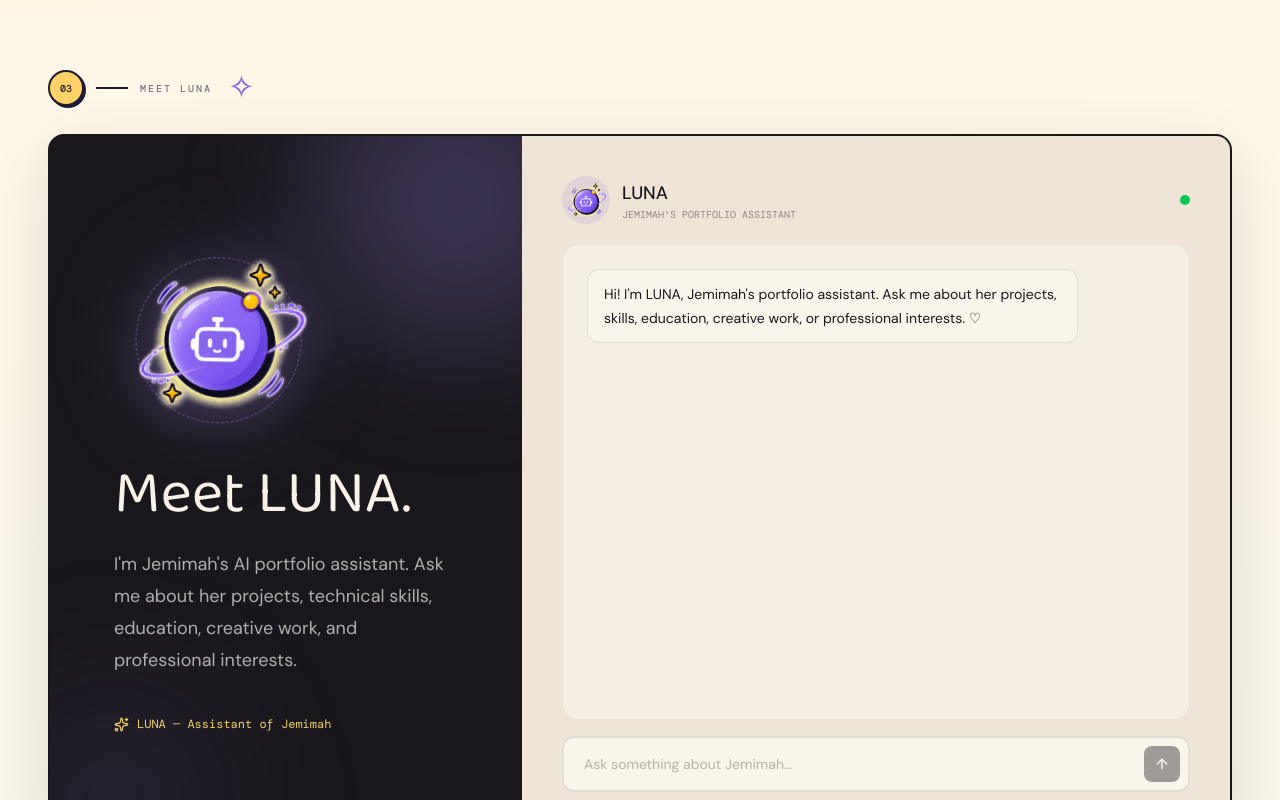
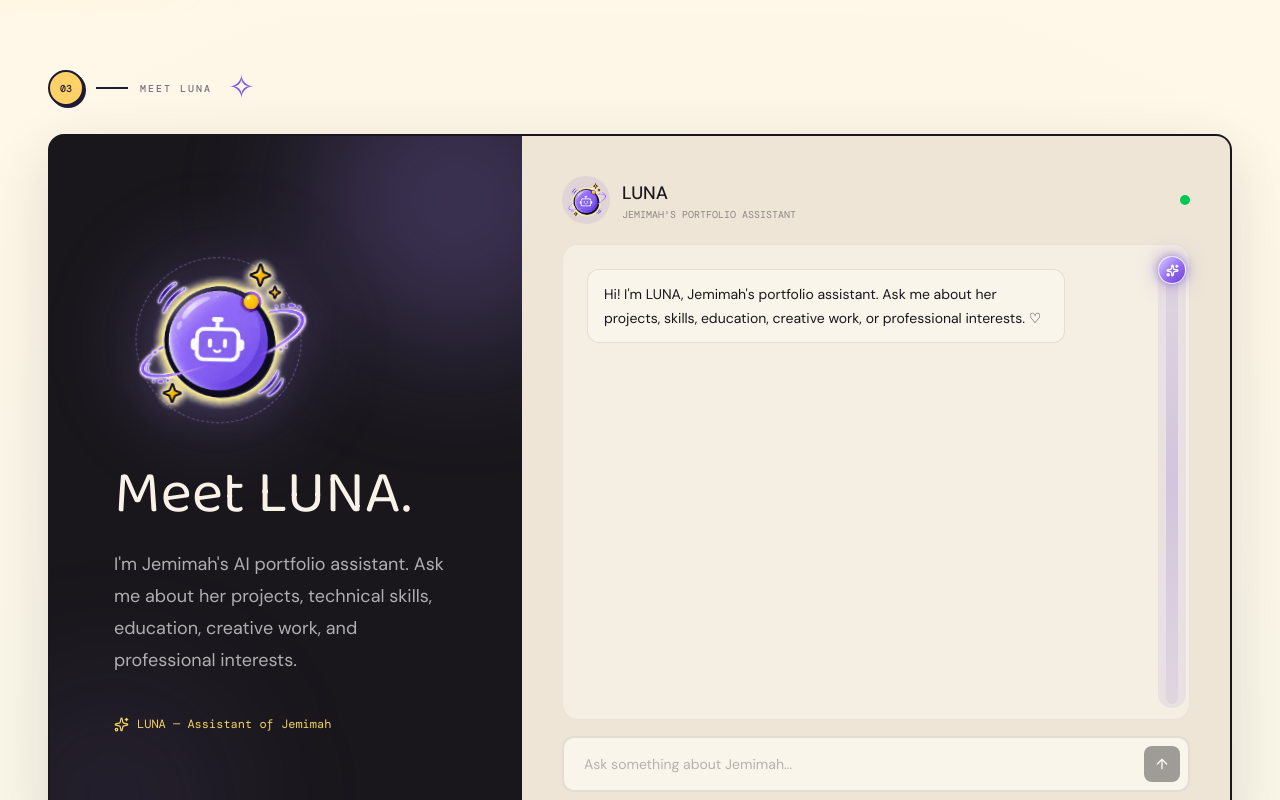
Before and after one commit to Jemimah000/jemimah-portfolio, a React (Vite) app: page / in a window 1280 px wide. Shown: the part 3520-4320 px from the top of the page. Built offline with nearby package versions, Linux system fonts and the light colour scheme; no server answers; a web font is replaced by a local one.

Commit message:
kept scroll bar in

```diff
--- a/src/App.tsx
+++ b/src/App.tsx
@@ -33,7 +33,7 @@ function App() {
     });
   }, []);
 
-  // Hide the floating button while the LUNA section is visible.
+// Hide the floating LUNA button only while the LUNA section is visible.
 useEffect(() => {
   const lunaSection = document.getElementById("ask-luna");
 
@@ -44,7 +44,7 @@ function App() {
       setIsLunaVisible(entry.isIntersecting);
     },
     {
-        threshold: 0.15,
+      threshold: 0,
     }
   );
 
--- a/src/components/ai/ChatMessage.tsx
+++ b/src/components/ai/ChatMessage.tsx
@@ -1,3 +1,4 @@
+
 type ChatMessageProps = {
   role: "user" | "assistant";
   content: string;
@@ -10,9 +11,13 @@ export default function ChatMessage({
   const isUser = role === "user";
 
   return (
-    <div className={`flex ${isUser ? "justify-end" : "justify-start"}`}>
+    <div
+      className={`flex w-full min-w-0 ${
+        isUser ? "justify-end" : "justify-start"
+      }`}
+    >
       <div
-        className={`max-w-[85%] rounded-xl border px-4 py-3 text-sm leading-6 ${
+        className={`min-w-0 max-w-[85%] break-words whitespace-pre-wrap rounded-xl border px-4 py-3 text-sm leading-6 ${
           isUser
             ? "border-[#8c70d0] bg-[#8c70d0] text-white"
             : "border-[#19171c]/10 bg-[#faf5eb]"
--- a/src/components/ai/LunaAssistant.tsx
+++ b/src/components/ai/LunaAssistant.tsx
@@ -1,5 +1,12 @@
+
 import { Sparkles } from "lucide-react";
-import { useEffect, useRef, useState } from "react";
+import {
+  useCallback,
+  useEffect,
+  useRef,
+  useState,
+} from "react";
+import type { PointerEvent as ReactPointerEvent } from "react";
 import SectionLabel from "../common/SectionLabel";
 import ChatInput from "./ChatInput";
 import ChatMessage from "./ChatMessage";
@@ -19,7 +26,11 @@ const API_URL = (
   (import.meta.env.DEV ? "" : "https://jemimah-portfolio.onrender.com")
 ).replace(/\/+$/, "");
 
-const LUNA_ENDPOINT = API_URL ? `${API_URL}/api/luna` : "/api/luna";
+const LUNA_ENDPOINT = API_URL
+  ? `${API_URL}/api/luna`
+  : "/api/luna";
+
+const ORB_SIZE = 28;
 
 const initialMessages: Message[] = [
   {
@@ -37,16 +48,131 @@ export default function LunaAssistant() {
 
   const [isLoading, setIsLoading] = useState(false);
   const [hasError, setHasError] = useState(false);
+  const [orbTop, setOrbTop] = useState(0);
+  const [isDragging, setIsDragging] = useState(false);
 
-  const bottomRef = useRef<HTMLDivElement>(null);
+  const chatRef = useRef<HTMLDivElement>(null);
+  const trackRef = useRef<HTMLDivElement>(null);
   const loadingRef = useRef(false);
+  const draggingRef = useRef(false);
 
+  // Keep the orb in sync with the conversation's scroll position.
+  const updateOrbPosition = useCallback(() => {
+    const chat = chatRef.current;
+    const track = trackRef.current;
+
+    if (!chat || !track) return;
+
+    const maxScroll = chat.scrollHeight - chat.clientHeight;
+    const maxTop = Math.max(0, track.clientHeight - ORB_SIZE);
+
+    if (maxScroll <= 0 || maxTop <= 0) {
+      setOrbTop(0);
+      return;
+    }
+
+    setOrbTop((chat.scrollTop / maxScroll) * maxTop);
+  }, []);
+
+  // Scroll only the message area when a new message arrives.
   useEffect(() => {
-    bottomRef.current?.scrollIntoView({
+    const chat = chatRef.current;
+    if (!chat) return;
+
+    chat.scrollTo({
+      top: chat.scrollHeight,
       behavior: "smooth",
-      block: "nearest",
     });
-  }, [messages, isLoading]);
+
+    const frame = requestAnimationFrame(updateOrbPosition);
+
+    return () => cancelAnimationFrame(frame);
+  }, [messages, isLoading, updateOrbPosition]);
+
+  // Keep the orb updated during scrolling and resizing.
+  useEffect(() => {
+    const chat = chatRef.current;
+    const track = trackRef.current;
+
+    if (!chat || !track) return;
+
+    chat.addEventListener("scroll", updateOrbPosition, {
+      passive: true,
+    });
+
+    const observer = new ResizeObserver(updateOrbPosition);
+    observer.observe(chat);
+    observer.observe(track);
+
+    updateOrbPosition();
+
+    return () => {
+      chat.removeEventListener("scroll", updateOrbPosition);
+      observer.disconnect();
+    };
+  }, [updateOrbPosition]);
+
+  // Drag or click the track to navigate the conversation.
+  const moveOrbToPointer = useCallback(
+    (clientY: number) => {
+      const chat = chatRef.current;
+      const track = trackRef.current;
+
+      if (!chat || !track) return;
+
+      const rect = track.getBoundingClientRect();
+      const maxTop = Math.max(0, track.clientHeight - ORB_SIZE);
+      const maxScroll = chat.scrollHeight - chat.clientHeight;
+
+      if (maxTop <= 0 || maxScroll <= 0) {
+        chat.scrollTop = 0;
+        setOrbTop(0);
+        return;
+      }
+
+      const nextTop = Math.max(
+        0,
+        Math.min(maxTop, clientY - rect.top - ORB_SIZE / 2)
+      );
+
+      setOrbTop(nextTop);
+      chat.scrollTop = (nextTop / maxTop) * maxScroll;
+    },
+    []
+  );
+
+  const handleTrackPointerDown = (
+    event: ReactPointerEvent<HTMLDivElement>
+  ) => {
+    if (event.button !== 0) return;
+
+    event.preventDefault();
+
+    draggingRef.current = true;
+    setIsDragging(true);
+
+    event.currentTarget.setPointerCapture(event.pointerId);
+    moveOrbToPointer(event.clientY);
+  };
+
+  const handleTrackPointerMove = (
+    event: ReactPointerEvent<HTMLDivElement>
+  ) => {
+    if (!draggingRef.current) return;
+
+    moveOrbToPointer(event.clientY);
+  };
+
+  const handleTrackPointerUp = (
+    event: ReactPointerEvent<HTMLDivElement>
+  ) => {
+    draggingRef.current = false;
+    setIsDragging(false);
+
+    if (event.currentTarget.hasPointerCapture(event.pointerId)) {
+      event.currentTarget.releasePointerCapture(event.pointerId);
+    }
+  };
 
   const handleSend = async (message: string) => {
     const cleanMessage = message.trim();
@@ -136,14 +262,13 @@ export default function LunaAssistant() {
     >
       <SectionLabel number="03">Meet LUNA</SectionLabel>
 
-      <div className="grid min-h-[620px] overflow-hidden rounded-2xl border-2 border-[#19171c] bg-[#19171c] text-[#f8f2e8] shadow-[0_18px_60px_rgba(25,23,28,0.12)] sm:min-h-[680px] lg:min-h-[700px] lg:grid-cols-[0.8fr_1.2fr]">
+      <div className="grid h-[680px] grid-cols-1 overflow-hidden rounded-2xl border-2 border-[#19171c] bg-[#19171c] text-[#f8f2e8] shadow-[0_18px_60px_rgba(25,23,28,0.12)] sm:h-[720px] lg:h-[700px] lg:grid-cols-[0.8fr_1.2fr]">
         {/* LEFT PANEL */}
-        <div className="relative flex flex-col justify-center overflow-hidden p-8 sm:p-10 md:p-14 lg:p-12 xl:p-16">
+        <div className="relative flex min-h-0 flex-col justify-center overflow-hidden p-8 sm:p-10 md:p-14 lg:p-12 xl:p-16">
           <div className="absolute -right-20 -top-20 h-72 w-72 rounded-full bg-[#8c70d0]/30 blur-3xl" />
           <div className="absolute -bottom-24 -left-16 h-64 w-64 rounded-full bg-[#8c70d0]/10 blur-3xl" />
 
           <div className="relative z-10">
-            {/* LUNA illustration */}
             <div className="luna-panel-art relative mb-5 flex h-44 w-44 items-center justify-center sm:h-52 sm:w-52">
               <div className="absolute inset-3 rounded-full bg-[#8c70d0]/20 blur-2xl" />
 
@@ -172,10 +297,11 @@ export default function LunaAssistant() {
           </div>
         </div>
 
-        {/* RIGHT PANEL — CHAT */}
-        <div className="flex min-h-[580px] flex-col bg-[#eee5d7] p-4 text-[#19171c] sm:p-6 md:p-8 lg:min-h-0 lg:p-8 xl:p-10">
+        {/* RIGHT PANEL — FIXED CHAT */}
+        <div className="flex h-full min-h-0 flex-col overflow-hidden bg-[#eee5d7] p-4 text-[#19171c] sm:p-6 md:p-8 lg:p-8 xl:p-10">
+          {/* Fixed chat header */}
           <div className="mb-5 flex shrink-0 items-center gap-3">
-            <div className="flex h-12 w-12 items-center justify-center overflow-hidden rounded-full bg-[#8c70d0]/15">
+            <div className="flex h-12 w-12 shrink-0 items-center justify-center overflow-hidden rounded-full bg-[#8c70d0]/15">
               <img
                 src="/images/luna-orb.png"
                 alt=""
@@ -184,7 +310,7 @@ export default function LunaAssistant() {
               />
             </div>
 
-            <div>
+            <div className="min-w-0">
               <p className="text-lg font-medium">LUNA</p>
               <p className="font-mono text-[10px] text-[#19171c]/45">
                 JEMIMAH'S PORTFOLIO ASSISTANT
@@ -199,7 +325,7 @@ export default function LunaAssistant() {
                     ? "Last request failed"
                     : "Ready"
               }
-              className={`ml-auto h-2.5 w-2.5 rounded-full ${
+              className={`ml-auto h-2.5 w-2.5 shrink-0 rounded-full ${
                 isLoading
                   ? "animate-pulse bg-[#f4d35e]"
                   : hasError
@@ -209,9 +335,17 @@ export default function LunaAssistant() {
             />
           </div>
 
+          {/* Message area + custom magic orb */}
+          <div className="relative flex min-h-0 flex-1">
             <div
+              id="luna-chat-messages"
+              ref={chatRef}
               aria-live="polite"
-            className="flex min-h-[380px] flex-1 flex-col gap-4 overflow-y-auto overscroll-contain rounded-2xl border border-[#19171c]/5 bg-[#f4eee3] p-4 sm:min-h-[420px] sm:p-5 lg:min-h-[460px] lg:p-6"
+              className="flex min-h-0 min-w-0 flex-1 flex-col gap-4 overflow-x-hidden overflow-y-auto overscroll-contain rounded-2xl border border-[#19171c]/5 bg-[#f4eee3] p-4 pr-10 sm:p-5 sm:pr-10 lg:p-6 lg:pr-10 [&::-webkit-scrollbar]:hidden"
+              style={{
+                scrollbarWidth: "none",
+                msOverflowStyle: "none",
+              }}
             >
               {messages.map((message, index) => (
                 <ChatMessage
@@ -227,10 +361,56 @@ export default function LunaAssistant() {
                   content="LUNA is thinking... ✨"
                 />
               )}
-
-            <div ref={bottomRef} />
             </div>
 
+            {/* Magic scroll track */}
+            <div
+              ref={trackRef}
+              role="scrollbar"
+              aria-label="Scroll through LUNA's conversation"
+              aria-controls="luna-chat-messages"
+              aria-orientation="vertical"
+              aria-valuemin={0}
+              aria-valuemax={100}
+              aria-valuenow={Math.round(
+                chatRef.current &&
+                  chatRef.current.scrollHeight >
+                    chatRef.current.clientHeight
+                  ? (chatRef.current.scrollTop /
+                      (chatRef.current.scrollHeight -
+                        chatRef.current.clientHeight)) *
+                      100
+                  : 0
+              )}
+              onPointerDown={handleTrackPointerDown}
+              onPointerMove={handleTrackPointerMove}
+              onPointerUp={handleTrackPointerUp}
+              onPointerCancel={handleTrackPointerUp}
+              className="absolute bottom-3 right-1 top-3 z-10 w-7 cursor-pointer touch-none rounded-full bg-[#8c70d0]/10"
+            >
+              {/* Decorative track glow */}
+              <div className="pointer-events-none absolute inset-x-2 inset-y-1 rounded-full bg-gradient-to-b from-[#8c70d0]/10 via-[#8c70d0]/25 to-[#8c70d0]/10" />
+
+              {/* Draggable glowing orb */}
+              <div
+                aria-hidden="true"
+                className={`pointer-events-none absolute left-1/2 flex h-7 w-7 -translate-x-1/2 items-center justify-center rounded-full border border-white/80 bg-gradient-to-br from-[#d9c8ff] via-[#9c76f5] to-[#6d36d9] shadow-[0_0_8px_rgba(140,112,208,0.75),0_0_20px_rgba(140,112,208,0.5)] ${
+                  isDragging
+                    ? "scale-110"
+                    : "transition-[top,transform] duration-100"
+                }`}
+                style={{ top: `${orbTop}px` }}
+              >
+                <Sparkles
+                  size={13}
+                  strokeWidth={2.5}
+                  className="text-white drop-shadow-sm"
+                />
+              </div>
+            </div>
+          </div>
+
+          {/* Fixed input at the bottom */}
           <div className="mt-4 shrink-0">
             <ChatInput
               onSend={handleSend}
```
Lines whose indentation alone changed are shown as unchanged.
